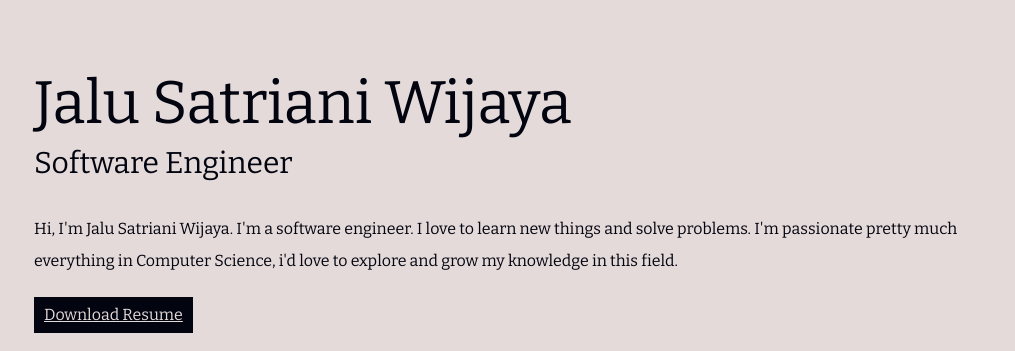
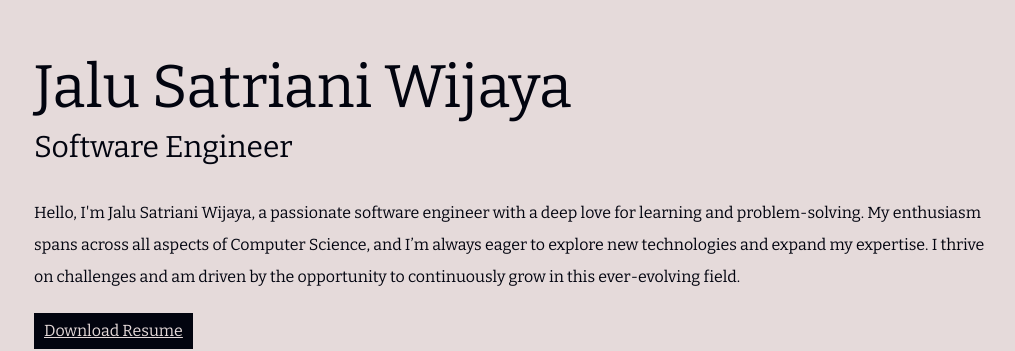
Before and after one commit to jalusw/jalusw.github.io, a plain HTML site: page index.html in a window 1280 px wide. Shown: the part 164-515 px from the top of the page, without its empty margins (126-1141 px from the left). Drawn offline with nearby package versions, Linux system fonts and the light colour scheme; files that its build step writes are made by us from their sources; files whose address does not match are found by name.

Commit message:
Update index.html

```diff
--- a/index.html
+++ b/index.html
@@ -19,10 +19,7 @@
         <h1 class="header__heading">Jalu Satriani Wijaya</h1>
         <p class="header__sub-heading">Software Engineer</p>
         <p class="header__paragraph">
-          Hi, I'm Jalu Satriani Wijaya. I'm a software engineer. I love to learn
-          new things and solve problems. I'm passionate pretty much everything
-          in Computer Science, i'd love to explore and grow my knowledge in this
-          field.
+Hello, I'm Jalu Satriani Wijaya, a passionate software engineer with a deep love for learning and problem-solving. My enthusiasm spans across all aspects of Computer Science, and I’m always eager to explore new technologies and expand my expertise. I thrive on challenges and am driven by the opportunity to continuously grow in this ever-evolving field.
         </p>
         <a class="header__cta" href="/jalusatrianiwijaya.pdf" download target="_blank"
           >Download Resume</a
```
